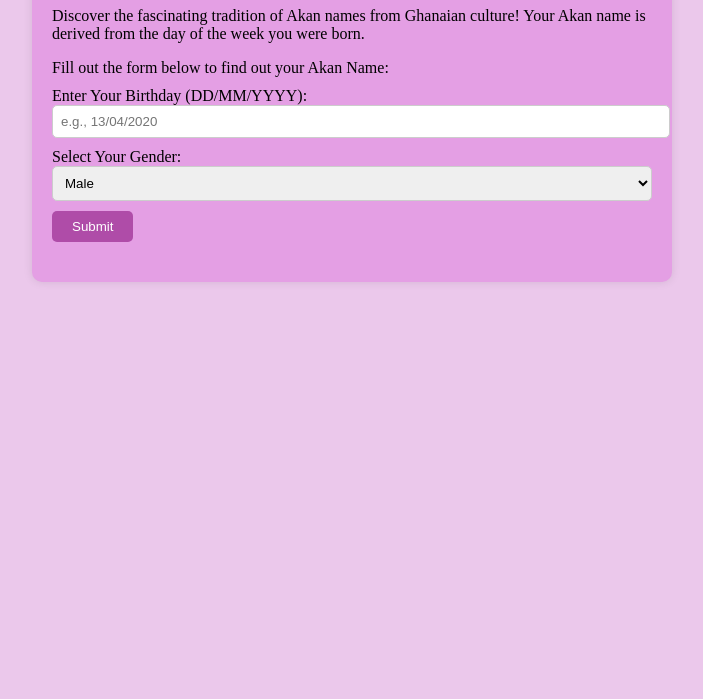
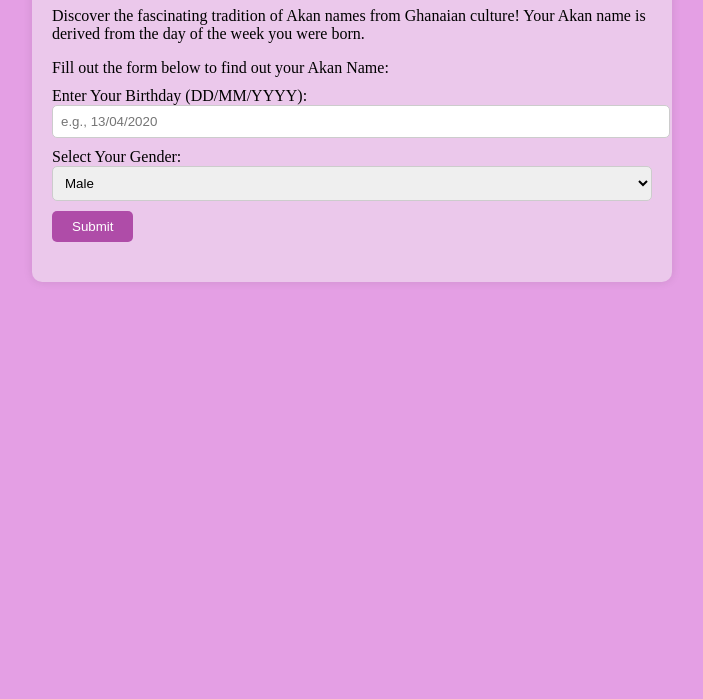
Before and after one commit to Chastyne/akan-name-calculator, a plain HTML site: page index.html in a window 1280 px wide. Shown: the part 101-800 px from the top of the page, without its empty margins (288-991 px from the left). Drawn offline with Linux system fonts and the light colour scheme.

Commit message:
Page and form Background colors

```diff
--- a/css/styles.css
+++ b/css/styles.css
@@ -1,12 +1,12 @@
 body {
-    background-color: rgb(235, 200, 235);
+    background-color: rgb(228, 159, 228);
 }
 .container {
     max-width: 600px;
     max-height: 800px;
     margin: 0 auto;
     padding: 20px;
-    background-color:rgb(228, 159, 228);
+    background-color:rgb(235, 200, 235);
     border-radius: 10px;
     box-shadow: 0 0 10px rgba(0, 0, 0, 0.1);
 }
```
